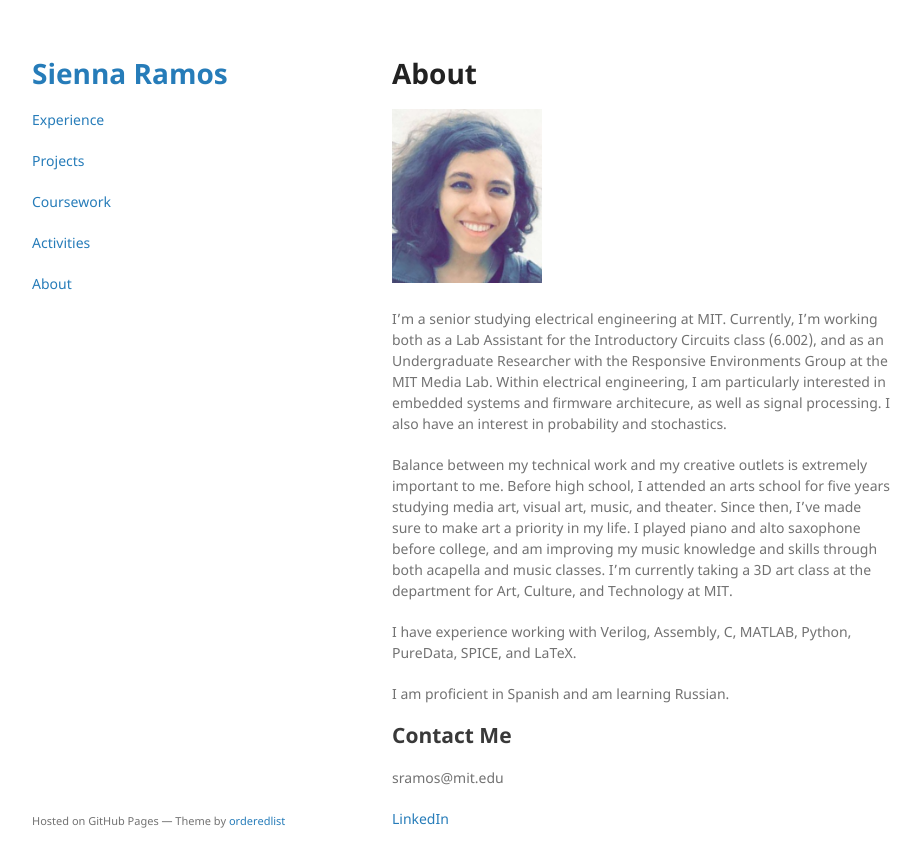
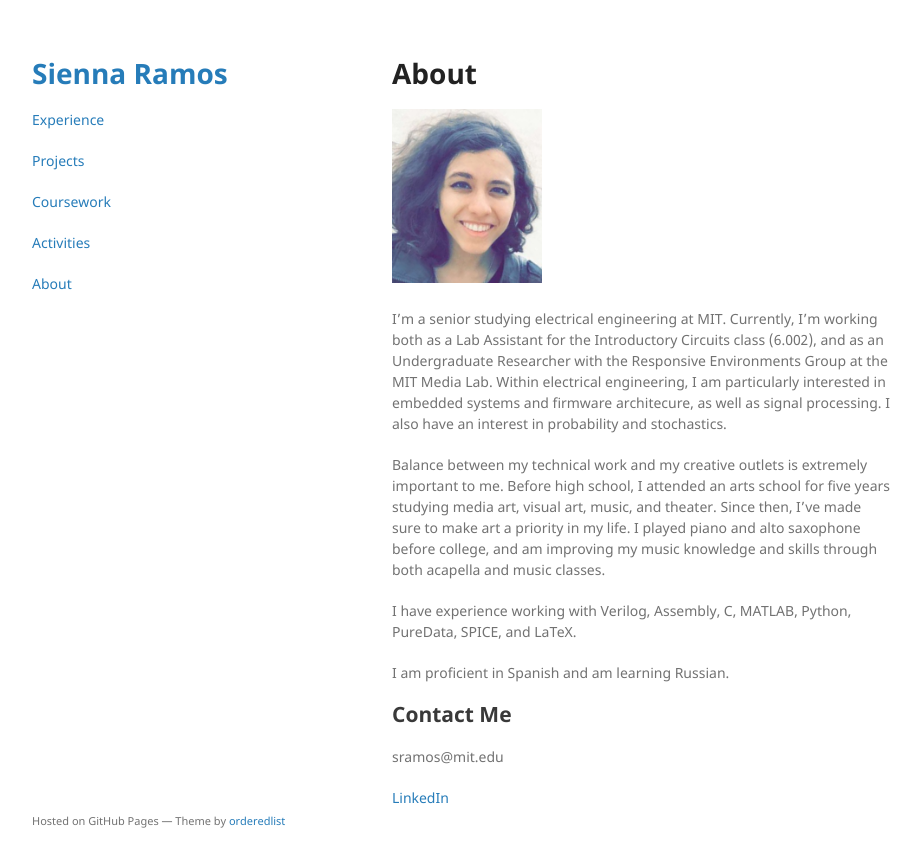
Before and after one commit to saramos/saramos.github.io, a Jekyll site: the page built from about.md, in a window 1280 px wide. Shown: the top 867 px of the page, without its empty margins (178-1099 px from the left). Built offline with Jekyll 4.4.1, drawn with Linux system fonts in a browser that asks for light colours; our own code applies the rules of GitHub Pages for plain Markdown files.

Commit message:
delete reference to 4.222

```diff
--- a/about.md
+++ b/about.md
@@ -16,7 +16,6 @@ Balance between my technical work and my creative outlets is extremely important
 Before high school, I attended an arts school for five years studying media art, visual art, music, and theater.
 Since then, I've made sure to make art a priority in my life.
 I played piano and alto saxophone before college, and am improving my music knowledge and skills through both acapella and music classes.
-I'm currently taking a 3D art class at the department for Art, Culture, and Technology at MIT.
 
 I have experience working with Verilog, Assembly, C, MATLAB, Python, PureData, SPICE, and LaTeX.
 
```
